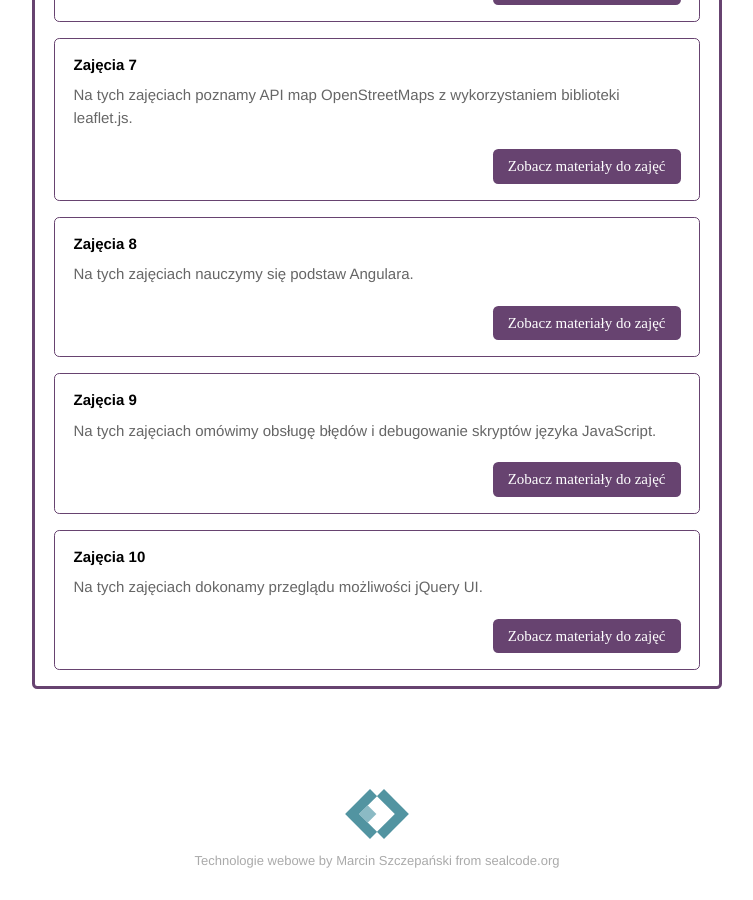
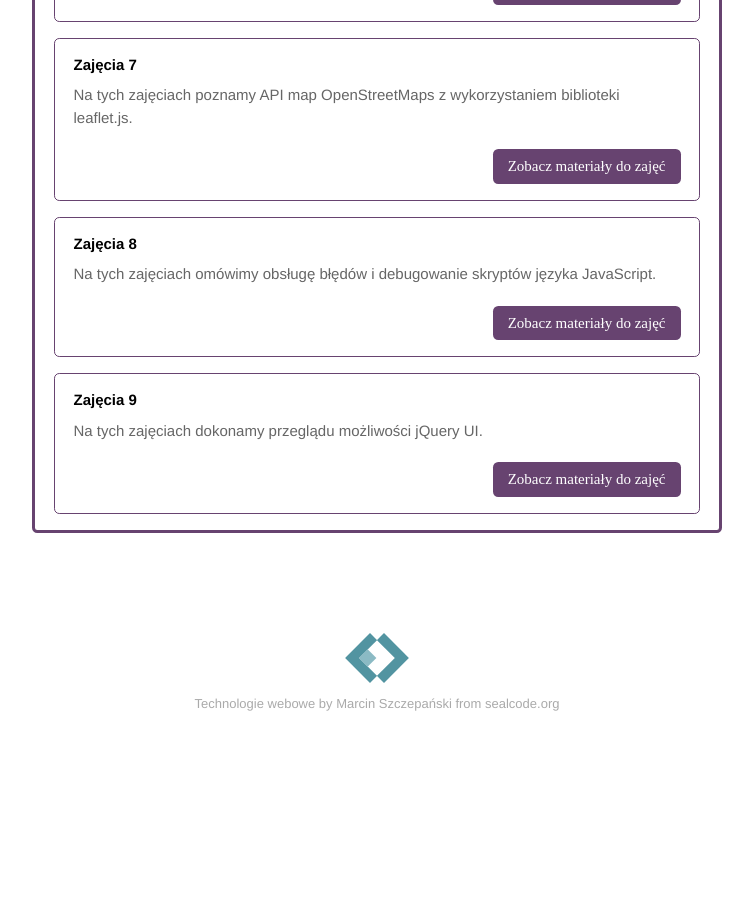
Before and after one commit to marcin-szczepanski/TWE, a Jekyll site: the page built from index.html, in a window 1280 px wide and 900 px high, scrolled down 5432 px. Shown: the whole window, without its empty margins (263-1016 px from the left). Built offline with Jekyll 4.4.1, drawn with Linux system fonts in a browser that asks for light colours; some web fonts are replaced; after the commit the page ends 6176 px from its top, so only the background shows below that.

Commit message:
Update index.html

```diff
--- a/index.html
+++ b/index.html
@@ -240,7 +240,7 @@ layout: default
 					<div class="module">
                         <dl>
                             <dt>Zajęcia 8</dt>
-				<dd>Na tych zajęciach nauczymy się podstaw Angulara.</dd>
+				<dd>Na tych zajęciach omówimy obsługę błędów i debugowanie skryptów języka JavaScript.</dd>
                         </dl>
                         <a href="zajecia/2/zaj08.html" class="button-v">Zobacz materiały do&nbsp;zajęć</a>
 						<div style="clear: both;"></div>
@@ -248,17 +248,9 @@ layout: default
 					<div class="module">
                         <dl>
                             <dt>Zajęcia 9</dt>
-				<dd>Na tych zajęciach omówimy obsługę błędów i debugowanie skryptów języka JavaScript.</dd>
-                        </dl>
-                        <a href="zajecia/2/zaj09.html" class="button-v">Zobacz materiały do&nbsp;zajęć</a>
-						<div style="clear: both;"></div>
-                    </div>
-					<div class="module">
-                        <dl>
-                            <dt>Zajęcia 10</dt>
                             <dd>Na tych zajęciach dokonamy przeglądu możliwości jQuery UI.</dd>
                         </dl>
-                        <a href="zajecia/2/zaj10.html" class="button-v">Zobacz materiały do&nbsp;zajęć</a>
+                        <a href="zajecia/2/zaj9.html" class="button-v">Zobacz materiały do&nbsp;zajęć</a>
 						<div style="clear: both;"></div>
                     </div>
             </section>
```
